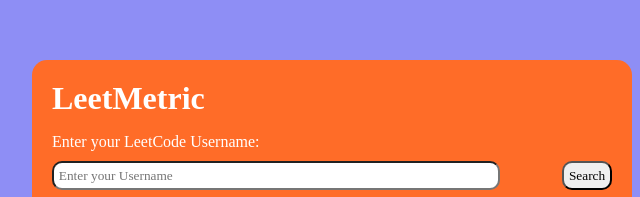
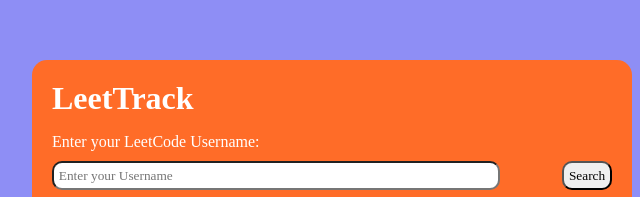
Before and after one commit to CharanReddy46/LeetTrack, a plain HTML site: page index.html in a window 1280 px wide. Shown: the part 200-397 px from the top of the page, 308-948 px from the left. Drawn offline with Linux system fonts and the light colour scheme.

Commit message:
Update index.html

```diff
--- a/index.html
+++ b/index.html
@@ -3,14 +3,14 @@
 <head>
     <meta charset="UTF-8">
     <meta name="viewport" content="width=device-width, initial-scale=1.0">
-    <title>LeetMetric</title>
+    <title>LeetTrack</title>
     <link rel="stylesheet" href="styles.css">
 </head>
 <body>
 
     <div class="container">
 
-        <h1>LeetMetric</h1>
+        <h1>LeetTrack</h1>
 
         <div class="user-container">
             <p>Enter your LeetCode Username:</p>
```
